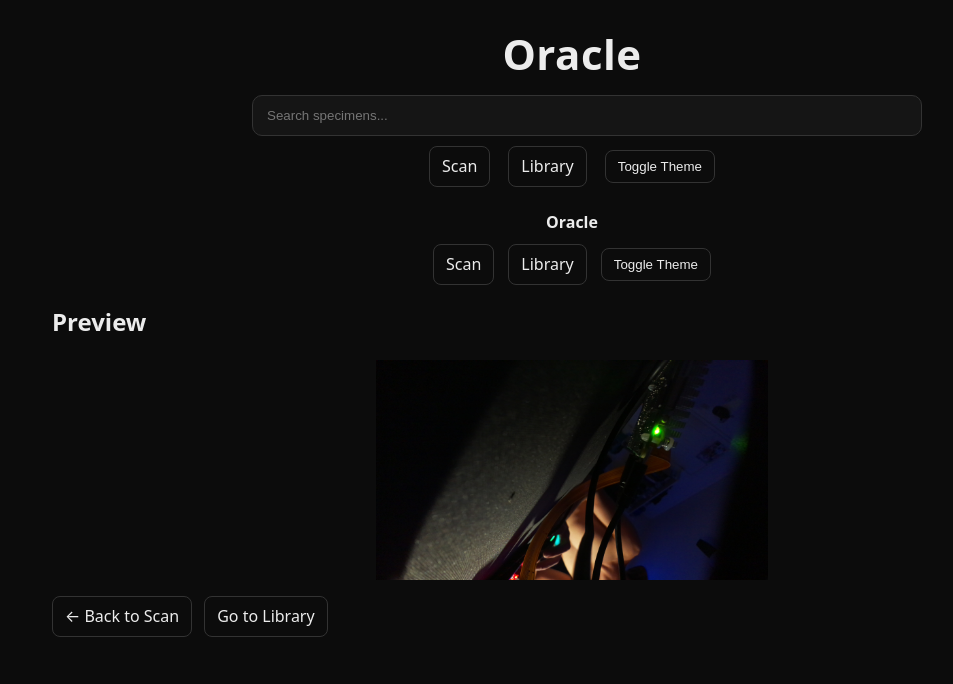
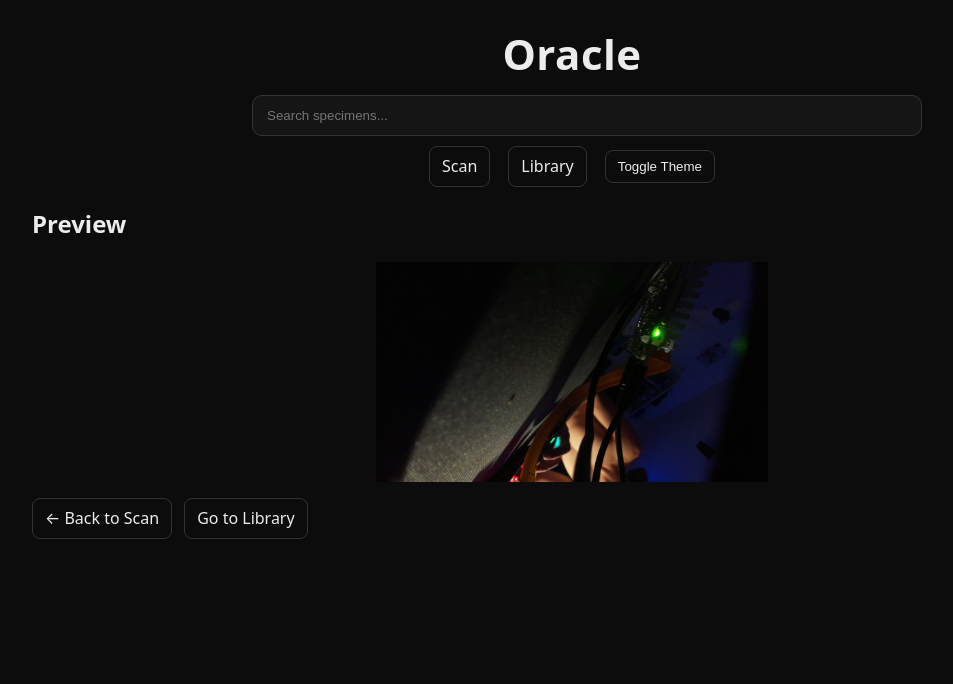
Before and after one commit to chispainnov/oracle-mvp, a FastAPI app: page /scan/1 in a window 1280 px wide. Shown: the top 684 px of the page, without its empty margins (68-1021 px from the left). Run offline with FastAPI, Linux system fonts and the light colour scheme.

Commit message:
Update: latest changes to MVP

```diff
--- a/templates/scan_show.html
+++ b/templates/scan_show.html
@@ -3,15 +3,6 @@
 {% block title %}Scan Result — Oracle{% endblock %}
 
 {% block content %}
-<div class="wrap">
-  <div class="topbar">
-    <div style="font-weight:700;">Oracle</div>
-    <nav style="display:flex; gap:14px; align-items:center">
-      <a class="btn" href="/scan/new">Scan</a>
-      <a class="btn" href="/specimens">Library</a>
-      <button class="btn" onclick="toggleTheme()">Toggle Theme</button>
-    </nav>
-  </div>
 
   <h2>Preview</h2>
   {% if image_url %}
```
Also changed, not shown: requirements.txt (added, +26 -0 lines), data/images/capture_20250915_005325.jpg (added), data/images/capture_20250915_005853.jpg (added), data/images/capture_20250915_005902.jpg (added), data/images/capture_20250915_005916.jpg (added), data/images/capture_20250915_012716.jpg (added), data/images/capture_20250915_012735.jpg (added), data/images/capture_20250915_012746.jpg (added), data/oracle.db, 4 other files.
